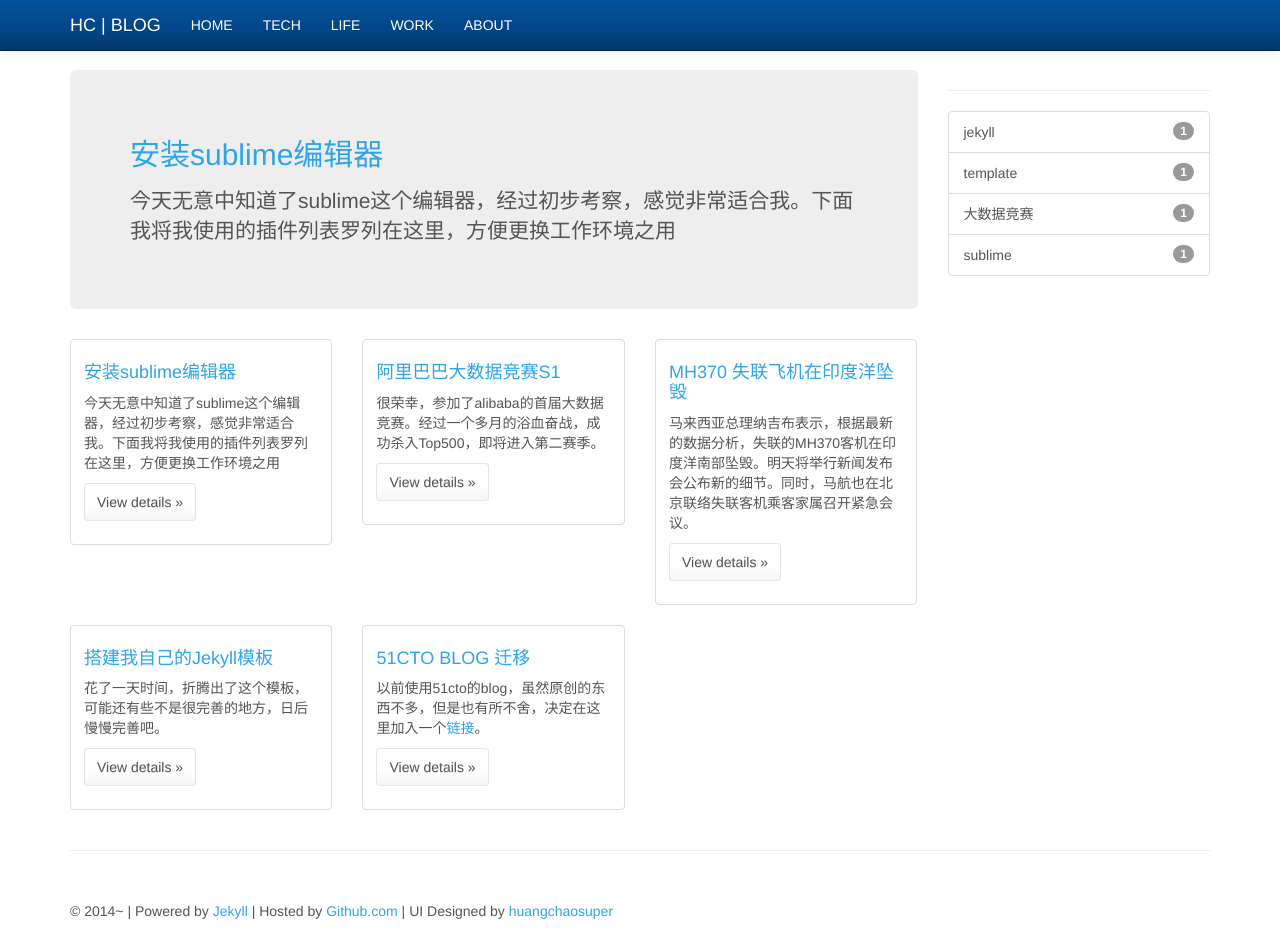
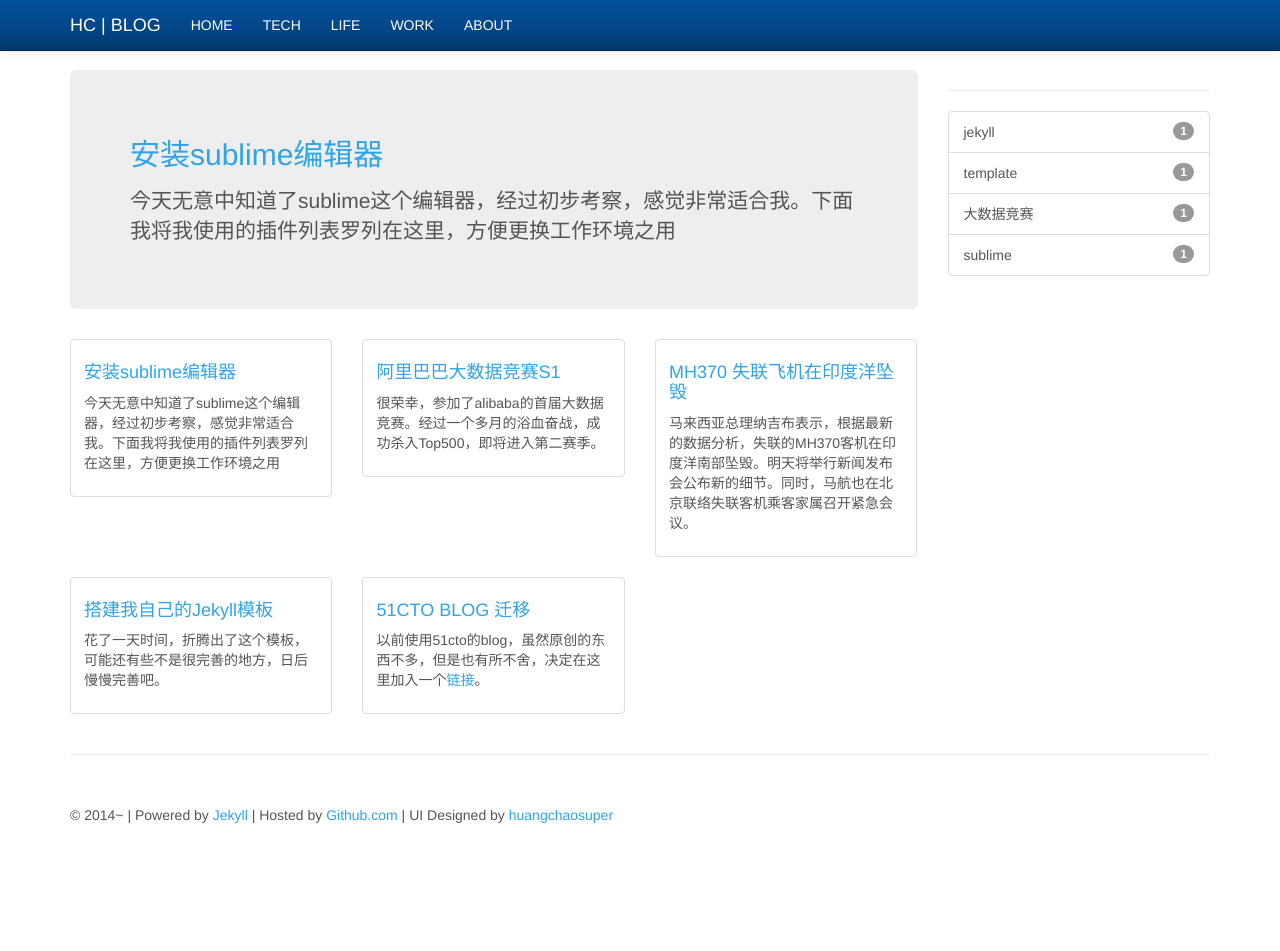
Before and after one commit to huangchaosuper/blog, a Jekyll site: the page built from index.html, in a window 1280 px wide and 951 px high. Built offline with Jekyll 4.4.1, drawn with Linux system fonts in a browser that asks for light colours; Markdown is read by kramdown in place of the engine named in the settings.

Commit message:
阿斯顿飞

```diff
--- a/index.html
+++ b/index.html
@@ -17,9 +17,6 @@ title: HC Blog
 			<div class="caption">
 				<h4><a href="{{site.url}}{{ post.url }}">{{ post.title }}</a></h4>
 				<p>{{ post.excerpt }}</p>
-				<p>
-					<a class="btn btn-default" href="{{site.url}}{{ post.url }}" role="button">View details &raquo;</a>
-				</p>
 			</div>
 		</div>
 	</div>
```
